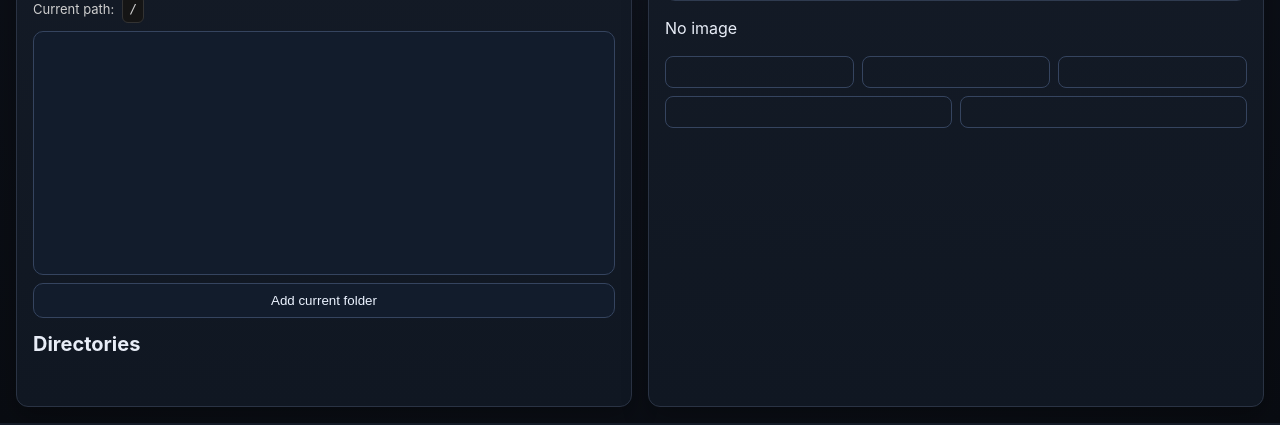
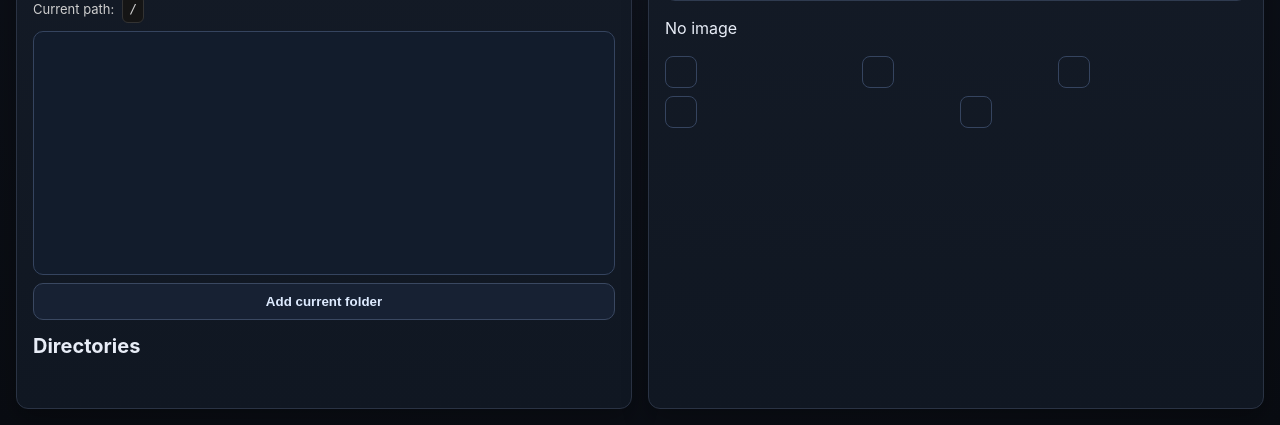
Before and after one commit to mjimeneznet/inky-image, a Python web app: template templates/index.html in a window 1280 px wide. Shown: the part 408-833 px from the top of the page. Run offline with Jinja, Linux system fonts and the light colour scheme; the template is opened without the code that fills it, so the values that code supplies are empty.

Commit message:
fix: estilo de boton Add, icono link roto, iconos en controls
- add-directory-button: estilo mode-button (bold, padding, bg #172133)
  para que sea un boton de texto visible con formato, como los demas
  botones de modo.
- link-plus -> link: LinkPlus no existe en lucide 1.31.0, el boton
  Add URL quedaba invisible.
- .controls button -> :not(.icon-btn): los iconos en controles
  (prev/toggle/next/cycle/reshuffle) mantienen su tamano 32px y
  no se estiran al 100% del grid cell.

```diff
--- a/static/style.css
+++ b/static/style.css
@@ -291,6 +291,19 @@ h2 {
 	background: #223550;
 }
 
+#add-directory-button {
+	font-weight: 600;
+	padding: 10px;
+	background: #172133;
+	border: 1px solid #3a4861;
+	color: #deebff;
+	cursor: pointer;
+}
+
+#add-directory-button:hover {
+	background: #202d43;
+}
+
 .icon-btn {
 	width: 32px;
 	height: 32px;
@@ -475,7 +488,7 @@ button:disabled {
 	grid-template-columns: repeat(2, minmax(130px, 1fr));
 }
 
-.controls button {
+.controls button:not(.icon-btn) {
 	width: 100%;
 }
 
--- a/templates/index.html
+++ b/templates/index.html
@@ -90,7 +90,7 @@
 				<input id="url-image-input" type="url" placeholder="https://example.com/image.jpg">
 				<p id="url-validation-message" class="url-validation neutral">Enter a valid http/https image URL.</p>
 				<div class="row url-actions-row">
-					<button id="add-url-image-button" class="icon-btn" title="Add URL image"><i data-lucide="link-plus"></i></button>
+					<button id="add-url-image-button" class="icon-btn" title="Add URL image"><i data-lucide="link"></i></button>
 					<button id="clear-url-images-button" class="icon-btn" title="Clear URL list"><i data-lucide="trash-2"></i></button>
 				</div>
 				<div id="url-preview-wrapper" class="preview-secondary" hidden>
```
